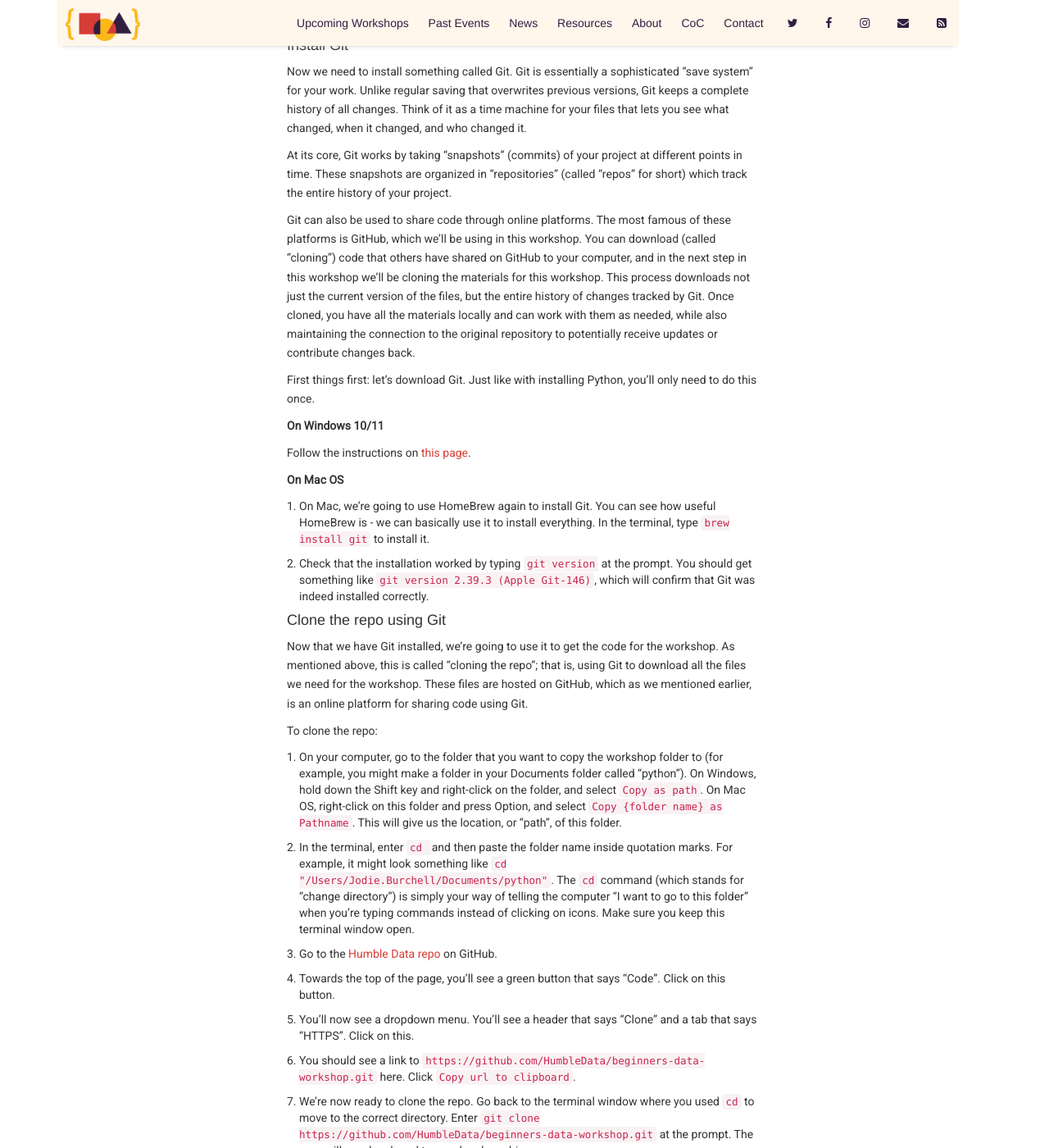
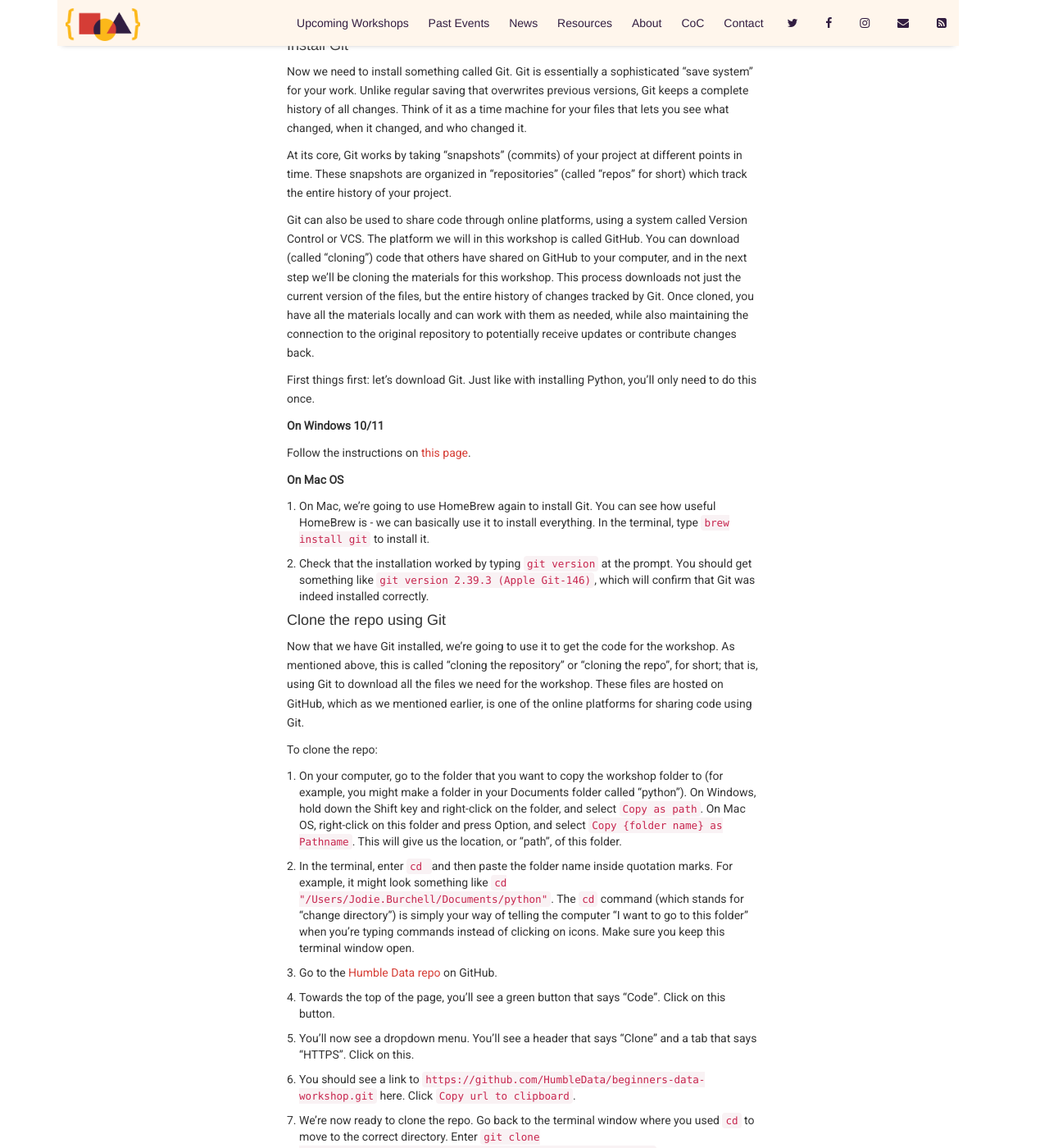
Before and after one commit to HumbleData/HumbleData.github.io, a Jekyll site: the page built from pages/resources.md, in a window 1280 px wide and 1400 px high, scrolled down 2532 px. Shown: the whole window at 82% size. Built offline with Jekyll 4.4.1, drawn with Linux system fonts in a browser that asks for light colours; nearby versions of some CDN libraries; comment, search, counter and statistics services are not loaded.

Commit message:
Apply suggestions from code review
Co-authored-by: Lais Carvalho <lais.bsc@gmail.com>

```diff
--- a/pages/resources.md
+++ b/pages/resources.md
@@ -71,7 +71,7 @@
 
 At its core, Git works by taking "snapshots" (commits) of your project at different points in time. These snapshots are organized in "repositories" (called "repos" for short) which track the entire history of your project.
 
-Git can also be used to share code through online platforms. The most famous of these platforms is GitHub, which we'll be using in this workshop. You can download (called "cloning") code that others have shared on GitHub to your computer, and in the next step in this workshop we'll be cloning the materials for this workshop. This process downloads not just the current version of the files, but the entire history of changes tracked by Git. Once cloned, you have all the materials locally and can work with them as needed, while also maintaining the connection to the original repository to potentially receive updates or contribute changes back.
+Git can also be used to share code through online platforms, using a system called Version Control or VCS. The platform we will in this workshop is called GitHub. You can download (called "cloning") code that others have shared on GitHub to your computer, and in the next step we'll be cloning the materials for this workshop. This process downloads not just the current version of the files, but the entire history of changes tracked by Git. Once cloned, you have all the materials locally and can work with them as needed, while also maintaining the connection to the original repository to potentially receive updates or contribute changes back.
 
 First things first: let's download Git. Just like with installing Python, you'll only need to do this once.
 
@@ -86,7 +86,7 @@
 
 #### Clone the repo using Git
 
-Now that we have Git installed, we're going to use it to get the code for the workshop. As mentioned above, this is called "cloning the repo"; that is, using Git to download all the files we need for the workshop. These files are hosted on GitHub, which as we mentioned earlier, is an online platform for sharing code using Git.
+Now that we have Git installed, we're going to use it to get the code for the workshop. As mentioned above, this is called "cloning the repository" or "cloning the repo", for short; that is, using Git to download all the files we need for the workshop. These files are hosted on GitHub, which as we mentioned earlier, is one of the online platforms for sharing code using Git.
 
 To clone the repo:
 1. On your computer, go to the folder that you want to copy the workshop folder to (for example, you might make a folder in your Documents folder called "python"). On Windows, hold down the Shift key and right-click on the folder, and select `Copy as path`. On Mac OS, right-click on this folder and press Option, and select `Copy {folder name} as Pathname`. This will give us the location, or "path", of this folder.
```
